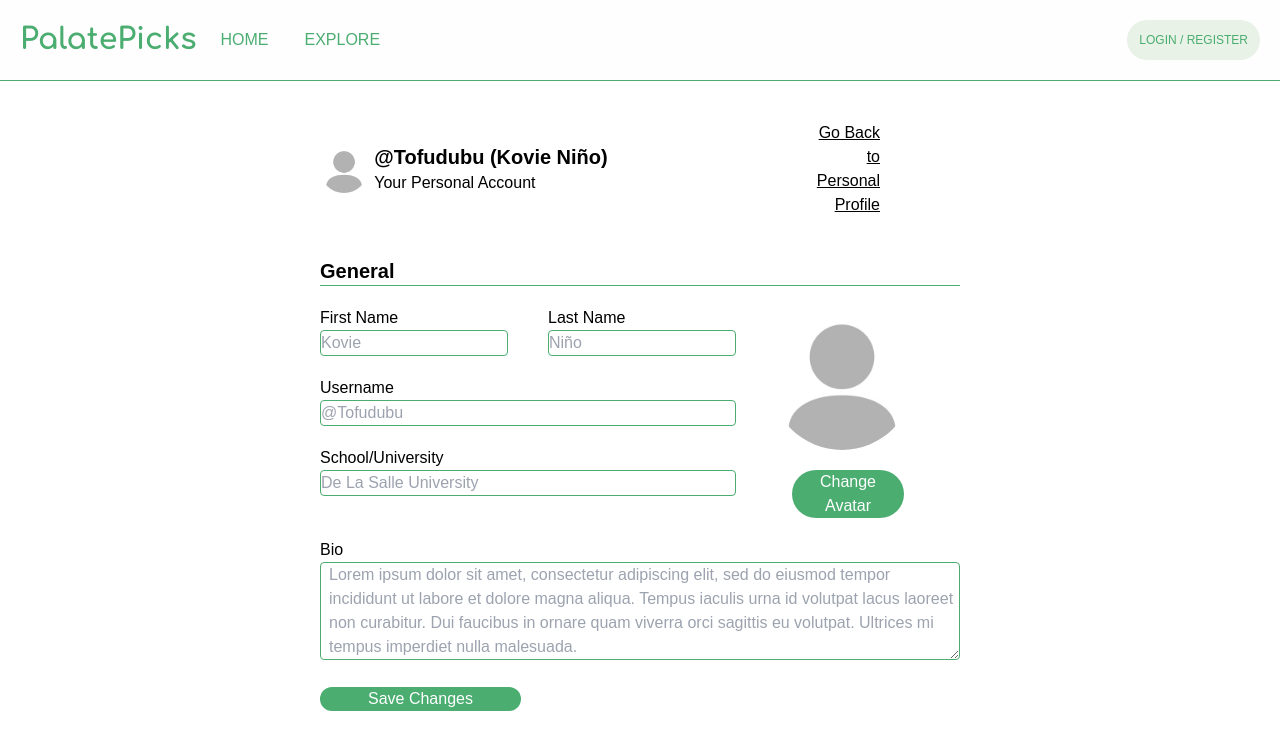
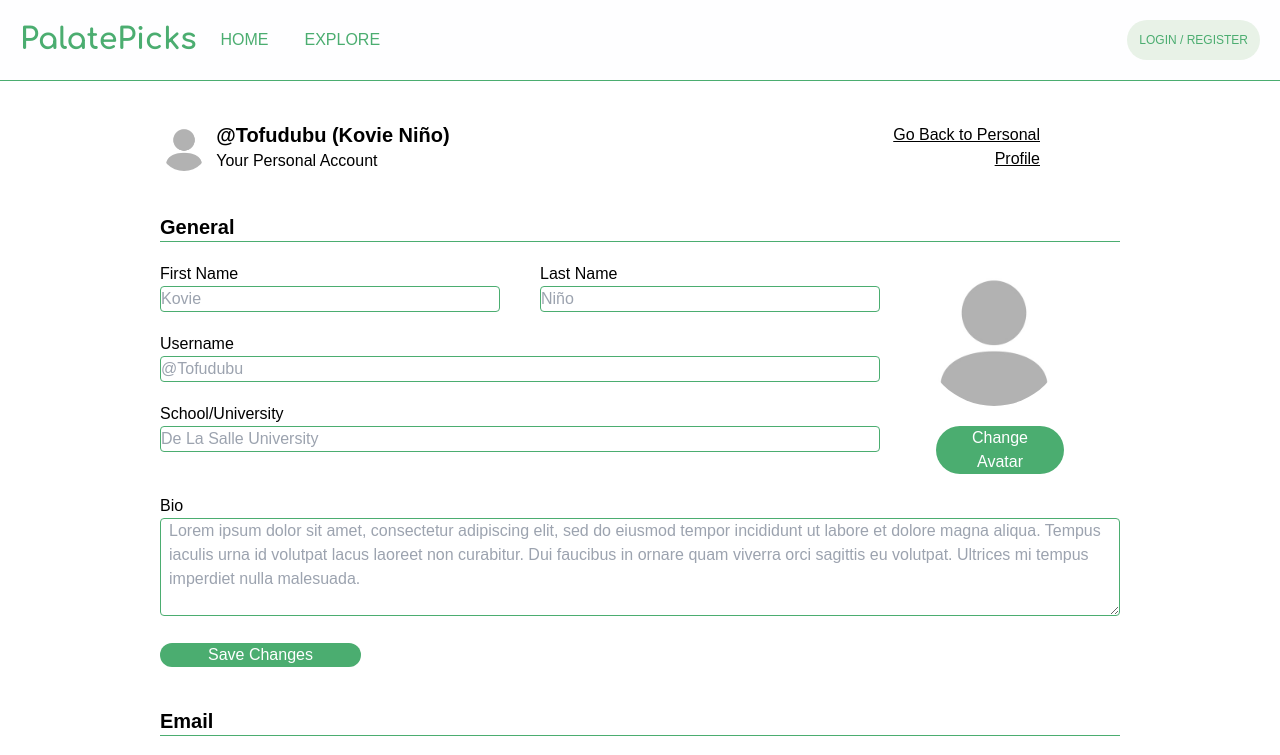
Before and after one commit to thekovie/PalatePicks, a Vue app: page /profile/settings in a window 1280 px wide. Shown: the top 755 px of the page. Built offline with nearby package versions, Linux system fonts and the light colour scheme; a web font is replaced by a local one.

Commit message:
Change x-margin of Content Section

```diff
--- a/src/views/profile/ProfileSettings.vue
+++ b/src/views/profile/ProfileSettings.vue
@@ -1,5 +1,5 @@
 <template>
-  <div class="my-10 mx-80"> <!--Content Section-->
+  <div class="my-10 mx-40"> <!--Content Section-->
 
     <div class="flex flex-row items-center"> <!--Profile Section-->
 
```
